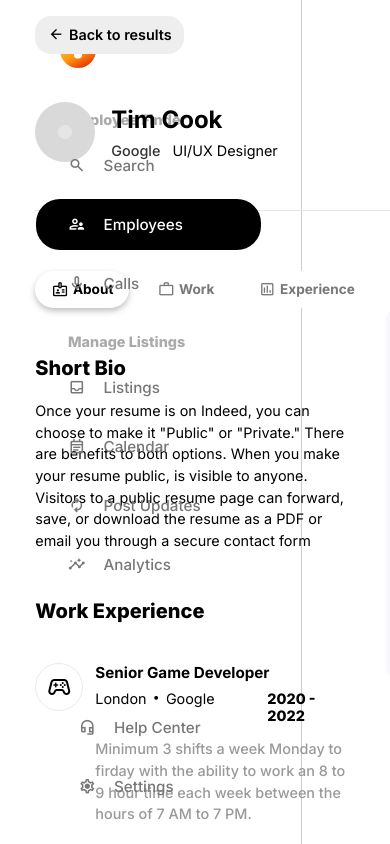
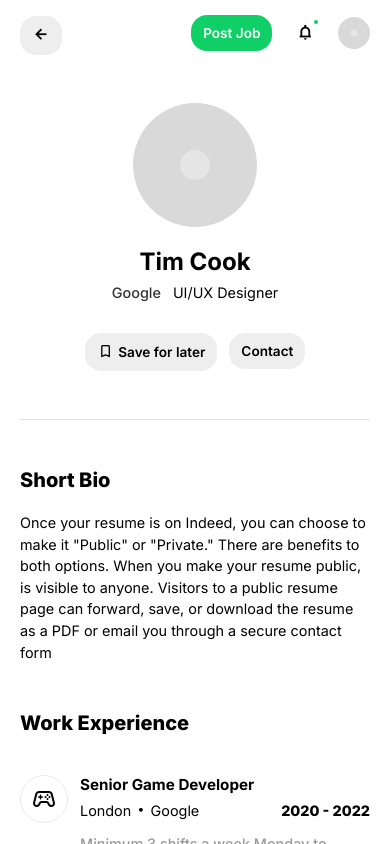
Before and after one commit to sooyongjie/workster-mock, a React (Create React App) app: page / in a window 390 px wide. Built offline with nearby package versions, Linux system fonts and the light colour scheme.

Commit message:
Optimize responsive design & other minor tweaks

```diff
--- a/src/Admin/Employees.js
+++ b/src/Admin/Employees.js
@@ -3,17 +3,15 @@
 
 function Employees() {
     return (
-        <div>
+        <div className='content-wrapper'>
             <div className="employee-header">
-                <div className='employee-details-wrapper'>
-                    <img src={Placeholder} alt="" />
-                    <div className="employee-details">
-                        <div className="employee-name">
-                            Tim Cook
-                        </div>
-                        <div className="employee-company">Google</div>
-                        <div className="employee-title">UI/UX Designer</div>
+                <div className='employee-details'>
+                    <img className='employee-img' src={Placeholder} alt="" />
+                    <div className="employee-name">
+                        Tim Cook
                     </div>
+                    <div className="employee-company">Google</div>
+                    <div className="employee-title">UI/UX Designer</div>
                 </div>
                 <div className='employee-actions'>
                     <button>
@@ -28,6 +26,7 @@
                 </div>
             </div>
             <hr />
+            {/*
             <div className="tabs">
                 <button className='active'>
                     <span class="material-symbols-outlined">
@@ -57,6 +56,7 @@
                     <div>Save for later</div>
                 </button>
             </div>
+             */}
             <div className="tab about-tab">
                 <div className="col">
                     <div>
--- a/src/css/_employee.scss
+++ b/src/css/_employee.scss
@@ -10,7 +10,7 @@
         ;
         column-gap: 12px;
         row-gap: 8px;
-        grid-template-columns: 48px auto auto;
+        grid-template-columns: 48px minmax(160px, 9999px) 90px;
 
         &-icon {
             width: 48px;
@@ -34,6 +34,7 @@
 
         &-subtitle {
             display: flex;
+            flex-wrap: wrap;
             column-gap: 6px;
             grid-area: work-subtitle;
 
--- a/src/css/_nav.scss
+++ b/src/css/_nav.scss
@@ -1,12 +1,14 @@
 nav {
     height: 100vh;
     width: max-content;
-    padding: 32px 16px 24px 60px;
+    padding: 32px 0 24px 48px;
     display: flex;
     flex-direction: column;
     justify-content: space-between;
+    background: #fff;
     border-right: 1px solid #ccc;
     overflow-y: auto;
+    z-index: 90;
 
     .workster-logo {
         margin: 0 0 40px 0;
@@ -54,7 +56,7 @@
             }
         }
 
-        &.active {
+        &.active, &:active, &:focus {
             background: #000;
 
             p,
@@ -75,8 +77,12 @@
 
         span.material-symbols-outlined {
             padding: 0 18px 0 0;
-            font-size: 1.1rem;
+            font-size: 1.2rem;
             font-weight: 500;
         }
     }
+
+    @media (max-width: 1000px) {
+        display: none;
+    }
 }
--- a/src/css/style.css
+++ b/src/css/style.css
@@ -2,12 +2,14 @@
 nav {
   height: 100vh;
   width: max-content;
-  padding: 32px 16px 24px 60px;
+  padding: 32px 0 24px 48px;
   display: flex;
   flex-direction: column;
   justify-content: space-between;
+  background: #fff;
   border-right: 1px solid #ccc;
   overflow-y: auto;
+  z-index: 90;
 }
 
 nav .workster-logo {
@@ -55,12 +57,14 @@
   color: #555;
 }
 
-nav .nav-item.active {
+nav .nav-item.active, nav .nav-item:active, nav .nav-item:focus {
   background: #000;
 }
 
 nav .nav-item.active p,
-nav .nav-item.active span {
+nav .nav-item.active span, nav .nav-item:active p,
+nav .nav-item:active span, nav .nav-item:focus p,
+nav .nav-item:focus span {
   color: #fff;
 }
 
@@ -75,8 +79,14 @@
 
 nav .nav-item span.material-symbols-outlined {
   padding: 0 18px 0 0;
-  font-size: 1.1rem;
+  font-size: 1.2rem;
   font-weight: 500;
+}
+
+@media (max-width: 1000px) {
+  nav {
+    display: none;
+  }
 }
 
 .experience .work {
@@ -87,7 +97,7 @@
  "work-icon work-desc work-desc";
   column-gap: 12px;
   row-gap: 8px;
-  grid-template-columns: 48px auto auto;
+  grid-template-columns: 48px minmax(160px, 9999px) 90px;
 }
 
 .experience .work-icon {
@@ -110,6 +120,7 @@
 
 .experience .work-subtitle {
   display: flex;
+  flex-wrap: wrap;
   column-gap: 6px;
   grid-area: work-subtitle;
 }
@@ -156,7 +167,8 @@
 }
 
 #root {
-  overflow: hidden;
+  overflow-y: hidden;
+  overflow-x: hidden;
 }
 
 button {
@@ -177,7 +189,7 @@
 
 .container {
   display: grid;
-  grid-template-columns: min-content auto;
+  grid-template-columns: auto auto;
 }
 
 .workster-logo {
@@ -187,16 +199,29 @@
 .content {
   justify-self: center;
   max-height: 100vh;
-  padding: 16px 48px;
-  padding-bottom: 5rem !important;
+  padding: 16px 72px;
+  padding-bottom: 6rem !important;
   display: flex;
   flex-direction: column;
   overflow-y: auto;
 }
 
-@media (min-device-aspect-ratio: 21 / 9) {
+@media (min-aspect-ratio: 21 / 9) {
   .content {
-    padding: 16px 10rem;
+    padding: 16px 20rem;
+  }
+}
+
+@media (max-width: 720px) {
+  .content {
+    padding: 16px 40px;
+  }
+}
+
+@media (max-width: 540px) {
+  .content {
+    padding: 16px 20px;
+    flex-direction: column;
   }
 }
 
@@ -222,8 +247,23 @@
   justify-content: space-between;
 }
 
+.header-container div {
+  font-size: 0.85rem !important;
+}
+
 .header-container button {
   background: #eee;
+}
+
+.header-container button span {
+  font-weight: 600;
+  padding-bottom: 1px;
+}
+
+@media (max-width: 520px) {
+  .header-left button div {
+    display: none;
+  }
 }
 
 .header-right {
@@ -249,8 +289,8 @@
   background-color: #10cf66;
   border-radius: 50%;
   position: absolute;
-  right: 6px;
-  top: 2px;
+  right: 8px;
+  top: 6px;
 }
 
 .header-right img {
@@ -260,27 +300,53 @@
 .employee-header {
   margin: 48px 0;
   display: flex;
+  row-gap: 20px;
   justify-content: space-between;
   align-items: center;
+}
+
+@media (max-width: 540px) {
+  .employee-header {
+    flex-direction: column;
+  }
+}
+
+.employee-img {
+  grid-area: image;
 }
 
 .employee-details {
   display: grid;
   column-gap: 12px;
   row-gap: 8px;
-  grid-template-areas: "name name"
- "company title";
+  grid-template-areas: "image name name"
+ "image company title";
 }
 
-.employee-details-wrapper {
-  display: flex;
-  align-items: center;
-  column-gap: 16px;
+@media (max-width: 540px) {
+  .employee-details {
+    row-gap: 8px;
+    grid-template-areas: "image image"
+ "name name"
+ "company title";
+    justify-items: center;
+  }
+  .employee-img {
+    margin-bottom: 12px;
+    width: 75%;
+  }
+  .employee-actions {
+    margin-top: 12px;
+  }
 }
 
 .employee-actions {
   display: flex;
   column-gap: 12px;
+}
+
+.employee-actions div {
+  font-size: 0.85rem !important;
 }
 
 .employee-company {
@@ -305,16 +371,25 @@
 }
 
 .tabs {
-  margin: 60px 0 0px 0;
-  display: flex;
+  width: max-content;
+  max-width: calc(100vw - 60px);
+  margin: 42px 0 8px 0;
+  display: grid;
   column-gap: 12px;
+  overflow-x: auto;
+  overflow-y: auto;
 }
 
 .tabs button {
   padding: 10px 16px;
+  display: flex;
   background: #fff;
   color: #777;
   border-radius: 24px;
+}
+
+.tabs button div {
+  width: 100%;
 }
 
 .tabs button:hover {
@@ -354,7 +429,15 @@
   column-gap: 40px;
 }
 
+@media (max-width: 720px) {
+  .about-tab {
+    flex-direction: column;
+  }
+}
+
 .summary {
+  margin: 48px 0 0 0;
+  min-width: 300px;
   max-width: 400px;
   display: flex;
   flex-direction: column;
@@ -408,7 +491,7 @@
 
 .summary-text {
   margin-top: 16px;
-  max-width: 260px;
+  min-width: 200px;
   color: #777;
   line-height: 1.5;
   font-size: 0.85rem;
--- a/src/css/style.scss
+++ b/src/css/style.scss
@@ -10,7 +10,8 @@
 }
 
 #root {
-    overflow: hidden;
+    overflow-y: hidden;
+    overflow-x: hidden;
 }
 
 button {
@@ -32,7 +33,7 @@
 
 .container {
     display: grid;
-    grid-template-columns: min-content auto;
+    grid-template-columns: auto auto;
 }
 
 .workster-logo {
@@ -42,14 +43,23 @@
 .content {
     justify-self: center;
     max-height: 100vh;
-    padding: 16px 48px;
-    padding-bottom: 5rem !important;
+    padding: 16px 72px;
+    padding-bottom: 6rem !important;
     display: flex;
     flex-direction: column;
     overflow-y: auto;
 
-    @media (min-device-aspect-ratio: 21 / 9) {
-        padding: 16px 10rem;
+    @media (min-aspect-ratio: 21 / 9) {
+        padding: 16px 20rem;
+    }
+
+    @media (max-width: 720px) {
+        padding: 16px 40px;
+    }
+
+    @media (max-width: 540px) {
+        padding: 16px 20px;
+        flex-direction: column;
     }
 
     button {
@@ -76,8 +86,24 @@
         display: flex;
         justify-content: space-between;
 
+        div {
+            font-size: 0.85rem !important;
+
+        }
+
         button {
             background: #eee;
+
+            span {
+                font-weight: 600;
+                padding-bottom: 1px;
+            }
+        }
+    }
+
+    @media (max-width: 520px) {
+        &-left button div {
+            display: none;
         }
     }
 
@@ -103,8 +129,8 @@
             background-color: #10cf66;
             border-radius: 50%;
             position: absolute;
-            right: 6px;
-            top: 2px;
+            right: 8px;
+            top: 6px;
         }
 
         img {
@@ -117,8 +143,17 @@
     &-header {
         margin: 48px 0;
         display: flex;
+        row-gap: 20px;
         justify-content: space-between;
         align-items: center;
+
+        @media (max-width: 540px) {
+            flex-direction: column;
+        }
+    }
+
+    &-img {
+        grid-area: image;
     }
 
     &-details {
@@ -126,20 +161,39 @@
         column-gap: 12px;
         row-gap: 8px;
         grid-template-areas:
-            "name name"
-            "company title"
+            "image name name"
+            "image company title"
         ;
+    }
 
-        &-wrapper {
-            display: flex;
-            align-items: center;
-            column-gap: 16px;
+    @media (max-width: 540px) {
+        &-details {
+            row-gap: 8px;
+            grid-template-areas:
+                "image image"
+                "name name"
+                "company title"
+            ;
+            justify-items: center;
+        }
+
+        &-img {
+            margin-bottom: 12px;
+            width: 75%;
+        }
+
+        &-actions {
+            margin-top: 12px;
         }
     }
 
     &-actions {
         display: flex;
         column-gap: 12px;
+
+        div {
+            font-size: 0.85rem !important;
+        }
     }
 
     &-company {
@@ -165,15 +219,25 @@
 }
 
 .tabs {
-    margin: 60px 0 0px 0;
-    display: flex;
+    width: max-content;
+    max-width: calc(100vw - 60px);
+    margin: 42px 0 8px 0;
+    display: grid;
+
     column-gap: 12px;
+    overflow-x: auto;
+    overflow-y: auto;
 
     button {
         padding: 10px 16px;
+        display: flex;
         background: #fff;
         color: #777;
         border-radius: 24px;
+
+        div {
+            width: 100%;
+        }
 
         &:hover {
             box-shadow: 0px 1px 4px rgba(0, 0, 0, 0.15);
@@ -195,6 +259,7 @@
             font-size: 0.85rem;
         }
     }
+
 }
 
 .section-title {
@@ -209,13 +274,20 @@
     grid-area: about-bio;
 }
 
+.tab {}
 
 .about-tab {
     display: flex;
     column-gap: 40px;
+
+    @media (max-width: 720px) {
+        flex-direction: column;
+    }
 }
 
 .summary {
+    margin: 48px 0 0 0;
+    min-width: 300px;
     max-width: 400px;
     display: flex;
     flex-direction: column;
@@ -270,9 +342,11 @@
 
     &-text {
         margin-top: 16px;
-        max-width: 260px;
+        min-width: 200px;
         color: #777;
         line-height: 1.5;
         font-size: 0.85rem;
     }
+
+    @media (max-width: 720px) {}
 }
```
Also changed, not shown: 1 other file (tests, documents, lock files or other folders).
